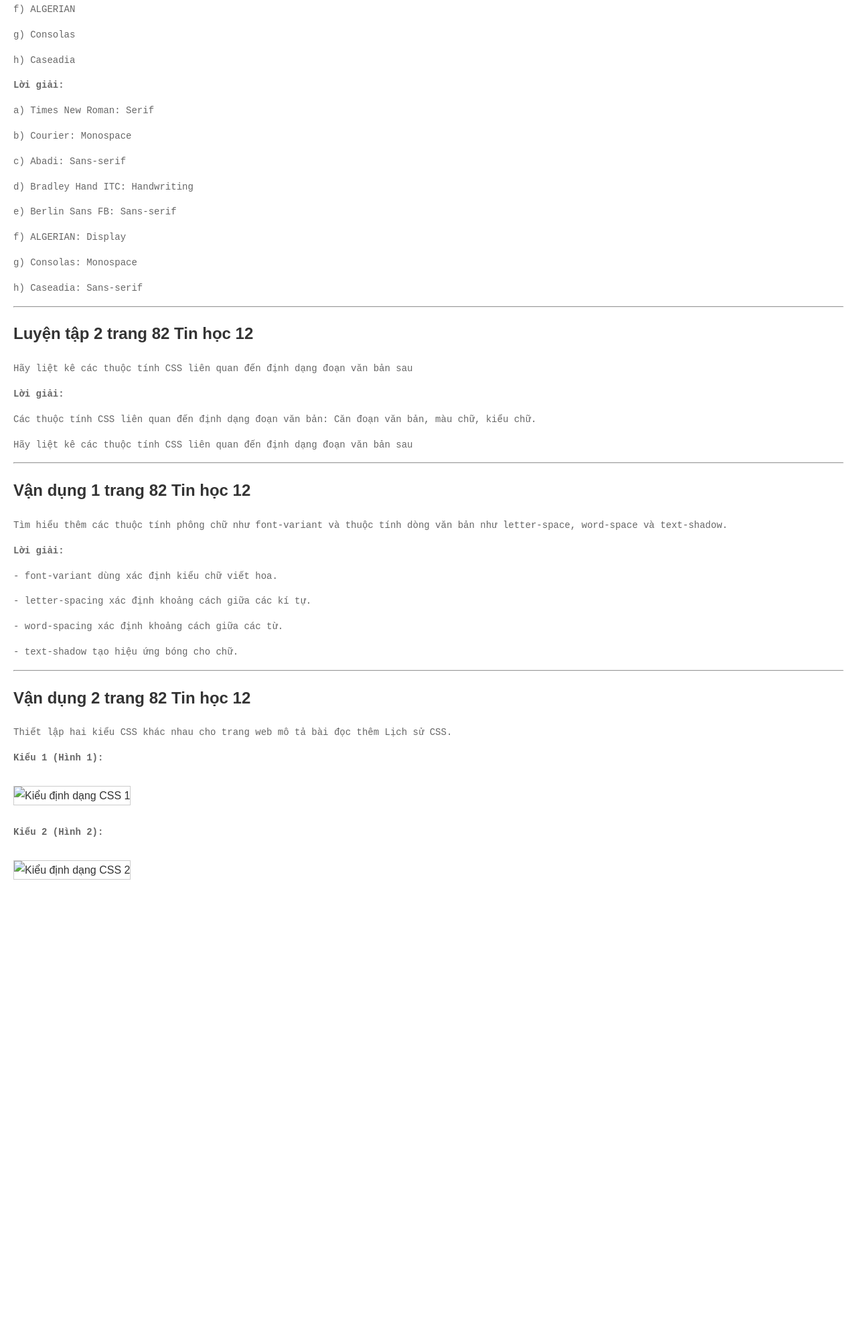
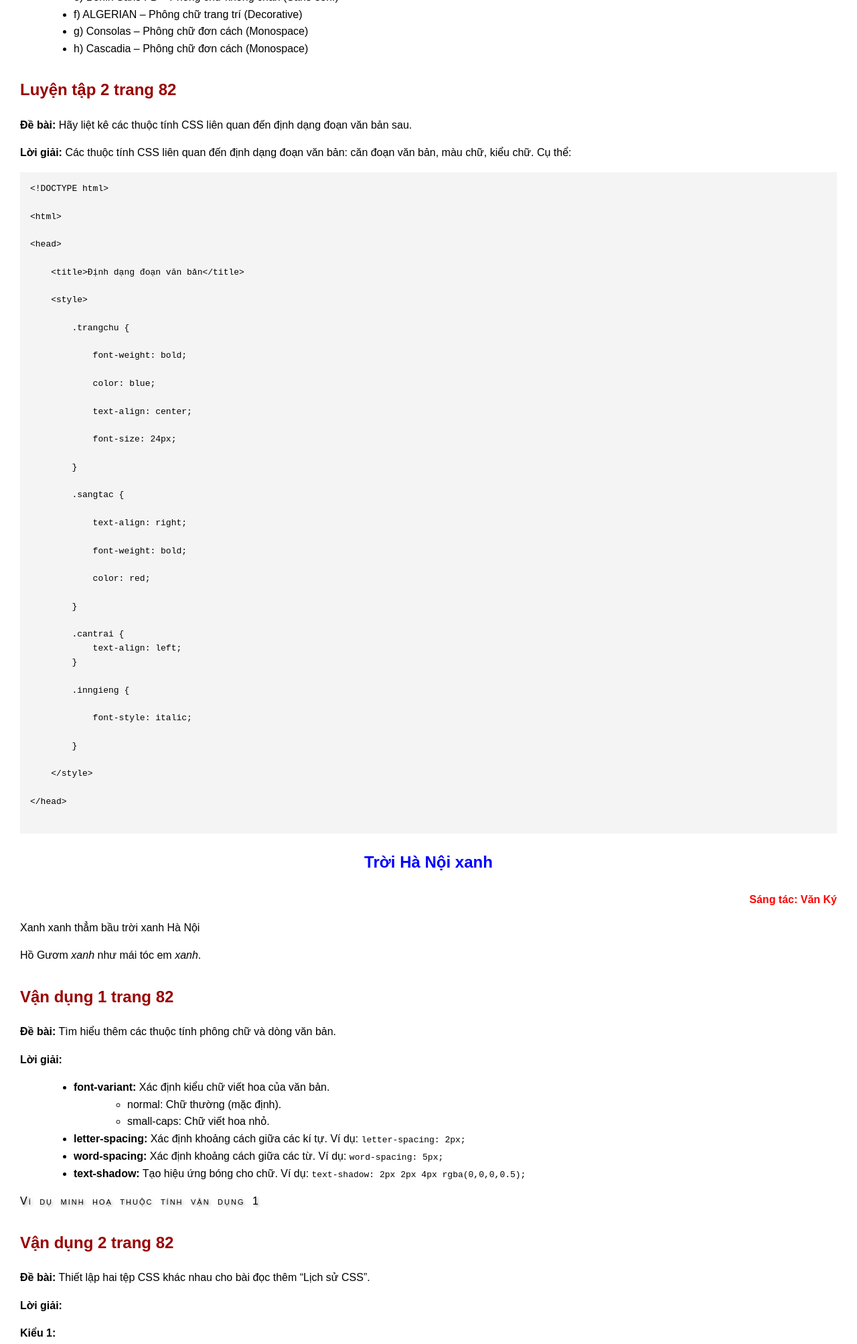
Before and after one commit to queanh1101/bai14.github.io, a plain HTML site: page index.html in a window 1280 px wide. Shown: the part 372-2378 px from the top of the page at 67% size. Before the commit the page ends 1720 px from the top, so only its background shows below. Drawn offline with Linux system fonts and the light colour scheme.

Commit message:
Update index.html

```diff
--- a/index.html
+++ b/index.html
@@ -2,141 +2,256 @@
 <html lang="vi">
 <head>
     <meta charset="UTF-8">
-    <title>Bài tập Tin học 12 – Trang 82</title>
-    <meta name="viewport" content="width=device-width, initial-scale=1.0">
+    <title>Bài tập Tin học 12 - Trang 82</title>
 
-    <!-- KIỂU 1 – theo HÌNH 1 -->
     <style>
         body {
             font-family: Arial, sans-serif;
-            font-size: 16px;
-            color: #333333;
-            line-height: 1.7;
-            margin: 20px;
+            line-height: 1.6;
+            margin: 30px;
         }
 
         h1 {
-            font-family: "Times New Roman", serif;
-            font-size: 28px;
-            color: #990000;
+            color: #003366;
             text-align: center;
         }
 
-        p {
-            font-family: "Courier New", monospace;
-            font-size: 14px;
-            color: #666666;
+        h2 {
+            color: #990000;
+            margin-top: 30px;
         }
 
-        img {
-            max-width: 100%;
-            margin: 15px 0;
-            border: 1px solid #ccc;
+        ul {
+            margin-left: 40px;
+        }
+
+        pre {
+            background-color: #f4f4f4;
+            padding: 15px;
+            overflow-x: auto;
+        }
+
+        /* === Định dạng theo Luyện tập 2 === */
+        .trangchu {
+            font-weight: bold;
+            color: blue;
+            text-align: center;
+            font-size: 24px;
+        }
+
+        .sangtac {
+            text-align: right;
+            font-weight: bold;
+            color: red;
+        }
+
+        .cantrai {
+            text-align: left;
+        }
+
+        .inngieng {
+            font-style: italic;
+        }
+
+        /* === Thuộc tính vận dụng 1 (minh họa thêm) === */
+        .vandung1 {
+            font-variant: small-caps;
+            letter-spacing: 2px;
+            word-spacing: 5px;
+            text-shadow: 2px 2px 4px rgba(0, 0, 0, 0.4);
         }
     </style>
-
-    <!-- KIỂU 2 – theo HÌNH 2 (MUỐN DÙNG THÌ XÓA COMMENT) -->
-    <!--
-    <style>
-        body {
-            font-family: Verdana, Arial, sans-serif;
-            font-size: 18px;
-            color: #555555;
-            line-height: 1.7;
-            margin: 20px;
-        }
-
-        h1 {
-            font-family: "Helvetica Neue", Arial, sans-serif;
-            font-size: 32px;
-            color: #006600;
-            text-align: center;
-        }
-
-        p {
-            font-family: Georgia, serif;
-            font-size: 16px;
-            color: #888888;
-        }
-
-        img {
-            max-width: 100%;
-            margin: 15px 0;
-            border: 2px solid #006600;
-        }
-    </style>
-    -->
 </head>
 
 <body>
 
-<h1>BÀI TẬP TIN HỌC 12 – TRANG 82</h1>
+    <h1>BÀI TẬP TIN HỌC 12 – TRANG 82</h1>
 
-<h2>Luyện tập 1 trang 82 Tin học 12</h2>
-<p>Mỗi phông chữ sau đây thuộc loại nào?</p>
+    <!-- Luyện tập 1 -->
+    <h2>Luyện tập 1 trang 82</h2>
+    <p><b>Đề bài:</b> Mỗi phông chữ sau đây thuộc loại nào?</p>
+    <p><b>Lời giải:</b></p>
 
-<p>a) Times New Roman</p>
-<p>b) Courier</p>
-<p>c) Abadi</p>
-<p>d) Bradley Hand ITC</p>
-<p>e) Berlin Sans FB</p>
-<p>f) ALGERIAN</p>
-<p>g) Consolas</p>
-<p>h) Caseadia</p>
+    <ul>
+        <li>a) Times New Roman – Phông chữ có chân (Serif)</li>
+        <li>b) Courier – Phông chữ đơn cách (Monospace)</li>
+        <li>c) Abadi – Phông chữ không chân (Sans-serif)</li>
+        <li>d) Bradley Hand ITC – Phông chữ viết tay (Script/Handwriting)</li>
+        <li>e) Berlin Sans FB – Phông chữ không chân (Sans-serif)</li>
+        <li>f) ALGERIAN – Phông chữ trang trí (Decorative)</li>
+        <li>g) Consolas – Phông chữ đơn cách (Monospace)</li>
+        <li>h) Cascadia – Phông chữ đơn cách (Monospace)</li>
+    </ul>
 
-<p><strong>Lời giải:</strong></p>
-<p>a) Times New Roman: Serif</p>
-<p>b) Courier: Monospace</p>
-<p>c) Abadi: Sans-serif</p>
-<p>d) Bradley Hand ITC: Handwriting</p>
-<p>e) Berlin Sans FB: Sans-serif</p>
-<p>f) ALGERIAN: Display</p>
-<p>g) Consolas: Monospace</p>
-<p>h) Caseadia: Sans-serif</p>
+    <!-- Luyện tập 2 -->
+    <h2>Luyện tập 2 trang 82</h2>
+    <p><b>Đề bài:</b> Hãy liệt kê các thuộc tính CSS liên quan đến định dạng đoạn văn bản sau.</p>
+    <p><b>Lời giải:</b> Các thuộc tính CSS liên quan đến định dạng đoạn văn bản: căn đoạn văn bản, màu chữ, kiểu chữ. Cụ thể:</p>
 
-<hr>
+    <pre>
+&lt;!DOCTYPE html&gt;
 
-<h2>Luyện tập 2 trang 82 Tin học 12</h2>
-<p>Hãy liệt kê các thuộc tính CSS liên quan đến định dạng đoạn văn bản sau</p>
+&lt;html&gt;
 
-<p><strong>Lời giải:</strong></p>
-<p>
-Các thuộc tính CSS liên quan đến định dạng đoạn văn bản:
-Căn đoạn văn bản, màu chữ, kiểu chữ.
-</p>
+&lt;head&gt;
 
-<p>
-Hãy liệt kê các thuộc tính CSS liên quan đến định dạng đoạn văn bản sau
-</p>
+    &lt;title&gt;Định dạng đoạn văn bản&lt;/title&gt;
 
-<hr>
+    &lt;style&gt;
 
-<h2>Vận dụng 1 trang 82 Tin học 12</h2>
-<p>
-Tìm hiểu thêm các thuộc tính phông chữ như font-variant và thuộc tính dòng văn bản như
-letter-space, word-space và text-shadow.
-</p>
+        .trangchu {
 
-<p><strong>Lời giải:</strong></p>
-<p>- font-variant dùng xác định kiểu chữ viết hoa.</p>
-<p>- letter-spacing xác định khoảng cách giữa các kí tự.</p>
-<p>- word-spacing xác định khoảng cách giữa các từ.</p>
-<p>- text-shadow tạo hiệu ứng bóng cho chữ.</p>
+            font-weight: bold;
 
-<hr>
+            color: blue;
 
-<h2>Vận dụng 2 trang 82 Tin học 12</h2>
-<p>
-Thiết lập hai kiểu CSS khác nhau cho trang web mô tả bài đọc thêm Lịch sử CSS.
-</p>
+            text-align: center;
 
-<p><strong>Kiểu 1 (Hình 1):</strong></p>
-<img src="style1.png" alt="Kiểu định dạng CSS 1">
+            font-size: 24px;
 
-<p><strong>Kiểu 2 (Hình 2):</strong></p>
-<img src="style2.png" alt="Kiểu định dạng CSS 2">
+        }
 
+        .sangtac {
 
+            text-align: right;
+
+            font-weight: bold;
+
+            color: red;
+
+        }
+
+        .cantrai {
+            text-align: left;
+        }
+
+        .inngieng {
+
+            font-style: italic;
+
+        }
+
+    &lt;/style&gt;
+
+&lt;/head&gt;
+    </pre>
+
+    <p class="trangchu">Trời Hà Nội xanh</p>
+    <p class="sangtac">Sáng tác: Văn Ký</p>
+    <p class="cantrai">Xanh xanh thẳm bầu trời xanh Hà Nội</p>
+    <p class="cantrai">
+        Hồ Gươm <span class="inngieng">xanh</span> như mái tóc em
+        <span class="inngieng">xanh</span>.
+    </p>
+
+    <!-- Vận dụng 1 -->
+    <h2>Vận dụng 1 trang 82</h2>
+    <p><b>Đề bài:</b> Tìm hiểu thêm các thuộc tính phông chữ và dòng văn bản.</p>
+    <p><b>Lời giải:</b></p>
+
+    <ul>
+        <li>
+            <b>font-variant:</b> Xác định kiểu chữ viết hoa của văn bản.
+            <ul>
+                <li>normal: Chữ thường (mặc định).</li>
+                <li>small-caps: Chữ viết hoa nhỏ.</li>
+            </ul>
+        </li>
+
+        <li>
+            <b>letter-spacing:</b> Xác định khoảng cách giữa các kí tự.
+            Ví dụ: <code>letter-spacing: 2px;</code>
+        </li>
+
+        <li>
+            <b>word-spacing:</b> Xác định khoảng cách giữa các từ.
+            Ví dụ: <code>word-spacing: 5px;</code>
+        </li>
+
+        <li>
+            <b>text-shadow:</b> Tạo hiệu ứng bóng cho chữ.
+            Ví dụ: <code>text-shadow: 2px 2px 4px rgba(0,0,0,0.5);</code>
+        </li>
+    </ul>
+
+    <p class="vandung1">Ví dụ minh hoạ thuộc tính vận dụng 1</p>
+
+    <!-- Vận dụng 2 -->
+    <h2>Vận dụng 2 trang 82</h2>
+    <p><b>Đề bài:</b> Thiết lập hai tệp CSS khác nhau cho bài đọc thêm “Lịch sử CSS”.</p>
+    <p><b>Lời giải:</b></p>
+
+    <p><b>Kiểu 1:</b></p>
+
+    <pre>
+/* style1.css */
+
+body {
+
+    font-family: Arial, sans-serif;
+
+    font-size: 16px;
+
+    color: #333;
+
+}
+
+h1 {
+
+    font-family: "Times New Roman", serif;
+
+    font-size: 28px;
+
+    color: #990000;
+
+}
+
+p {
+
+    font-family: "Courier New", monospace;
+
+    font-size: 14px;
+
+    color: #666666;
+
+}
+    </pre>
+
+    <p><b>Kiểu 2:</b></p>
+
+    <pre>
+/* style2.css */
+
+body {
+
+    font-family: Verdana, Arial, sans-serif;
+
+    font-size: 18px;
+
+    color: #555555;
+
+}
+
+h1 {
+
+    font-family: "Helvetica Neue", Arial, sans-serif;
+
+    font-size: 32px;
+
+    color: #006600;
+
+}
+
+p {
+
+    font-family: Georgia, serif;
+
+    font-size: 16px;
+
+    color: #888888;
+
+}
+    </pre>
 
 </body>
 </html>
```
